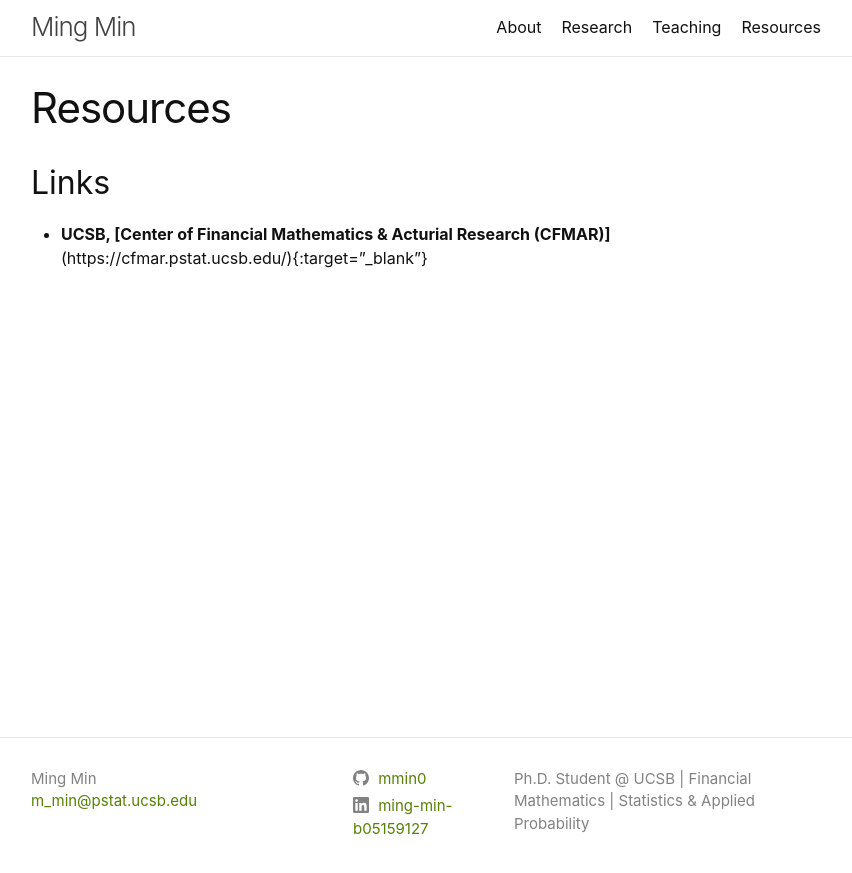
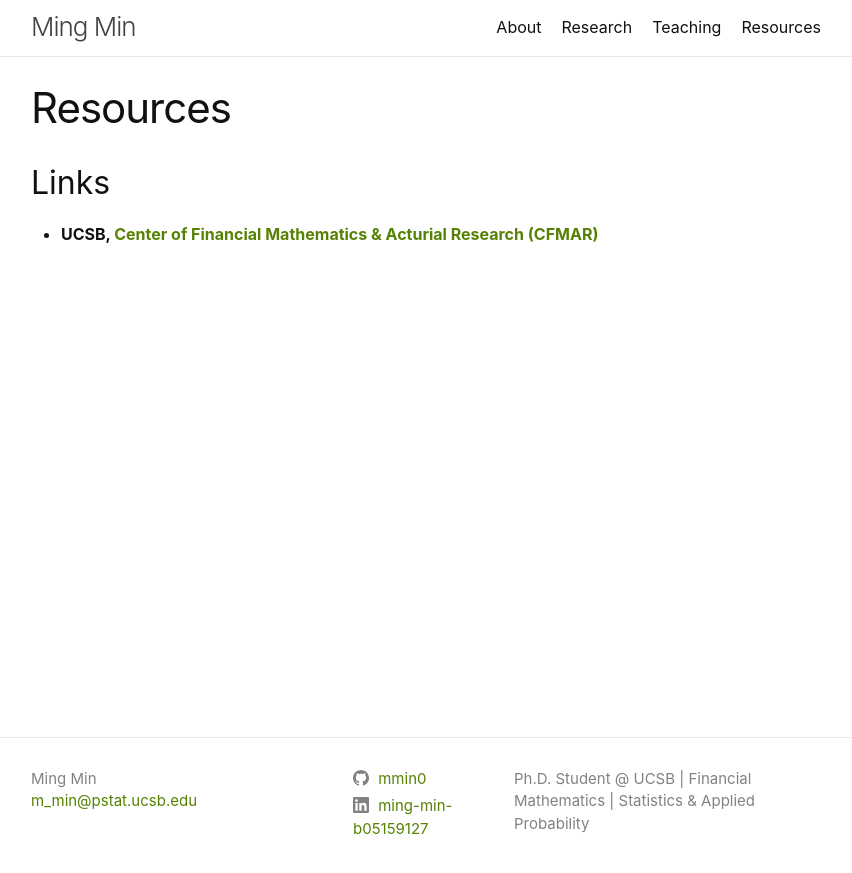
Before and after one commit to mmin0/mmin0.github.io, a Jekyll site: the page built from resources/index.md, in a window 1280 px wide. Shown: the top 873 px of the page, without its empty margins (214-1066 px from the left). Built offline with Jekyll 4.4.1, drawn with Linux system fonts in a browser that asks for light colours.

Commit message:
Update index.md

```diff
--- a/resources/index.md
+++ b/resources/index.md
@@ -4,4 +4,4 @@ title: Resources
 ---
 
 ## Links
-* **UCSB, [Center of Financial Mathematics & Acturial Research (CFMAR)]**(https://cfmar.pstat.ucsb.edu/){:target="_blank"}
+* **UCSB, [Center of Financial Mathematics & Acturial Research (CFMAR)](https://cfmar.pstat.ucsb.edu/){:target="_blank"}**
```
